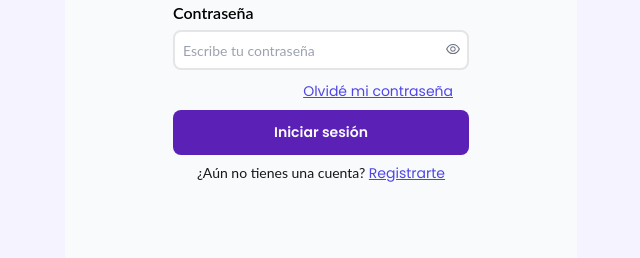
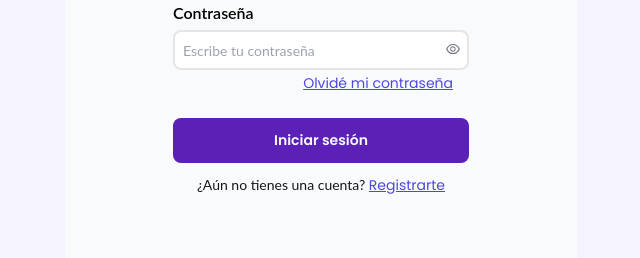
Before and after one commit to No-Country/c9-56-t-mern, a React (Vite) app in the folder frontend/: page /auth/login in a window 1280 px wide. Shown: the part 332-590 px from the top of the page, without its empty margins (319-959 px from the left). Built offline with nearby package versions, Linux system fonts and the light colour scheme; no server answers; a web font is replaced by a local one.

Commit message:
modify(LoginForm): form footer element distances

```diff
--- a/frontend/src/pages/shared/LoginForm/index.jsx
+++ b/frontend/src/pages/shared/LoginForm/index.jsx
@@ -77,7 +77,7 @@ const LoginForm = () => {
               </button>
             </div>
 
-            <div className="text-end w-full py-2">
+            <div className="text-end w-full pb-6">
               <a
                 href="#"
                 className="text-link font-link px-4 text-indigo-600 hover:text-indigo-800 underline"
@@ -87,7 +87,7 @@ const LoginForm = () => {
             </div>
             <div className="flex flex-col">
               <PurpleButton text="Iniciar sesión" type="submit" />
-              <div className="text-center text-neutral-900 text-caption font caption mt-6 lg:mt-2">
+              <div className="text-center text-neutral-900 text-caption font caption py-6 lg:py-3">
                 ¿Aún no tienes una cuenta?{" "}
                 <Link
                   to="/register"
```
